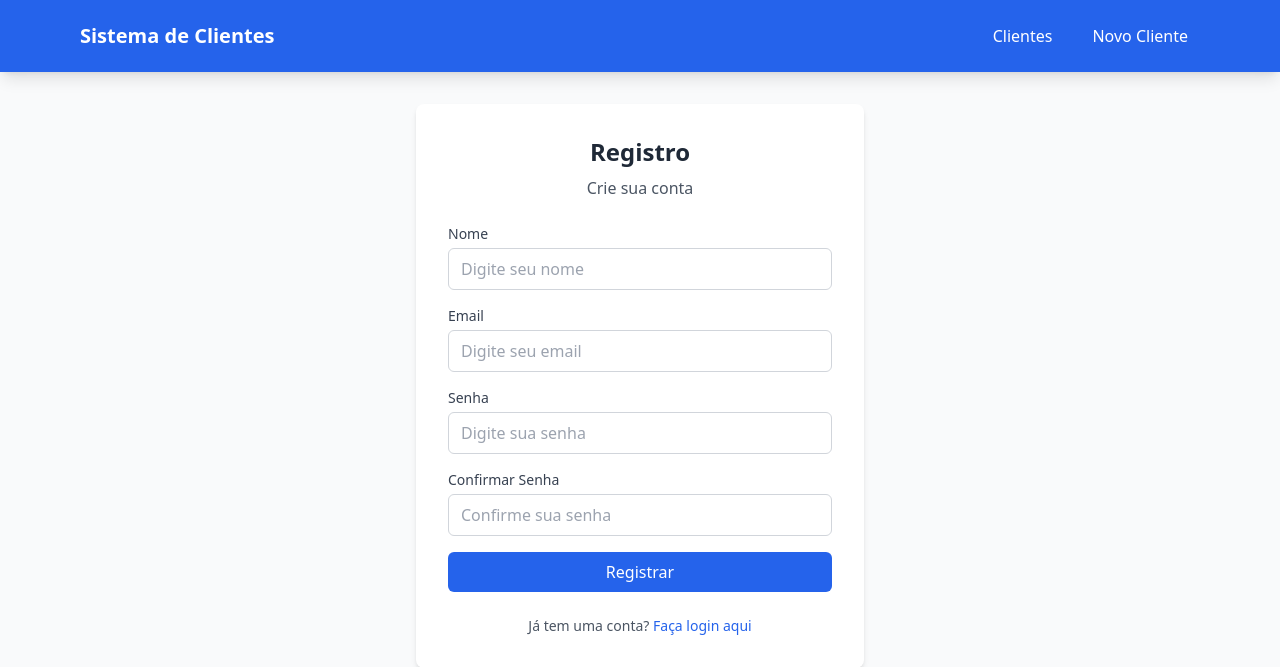
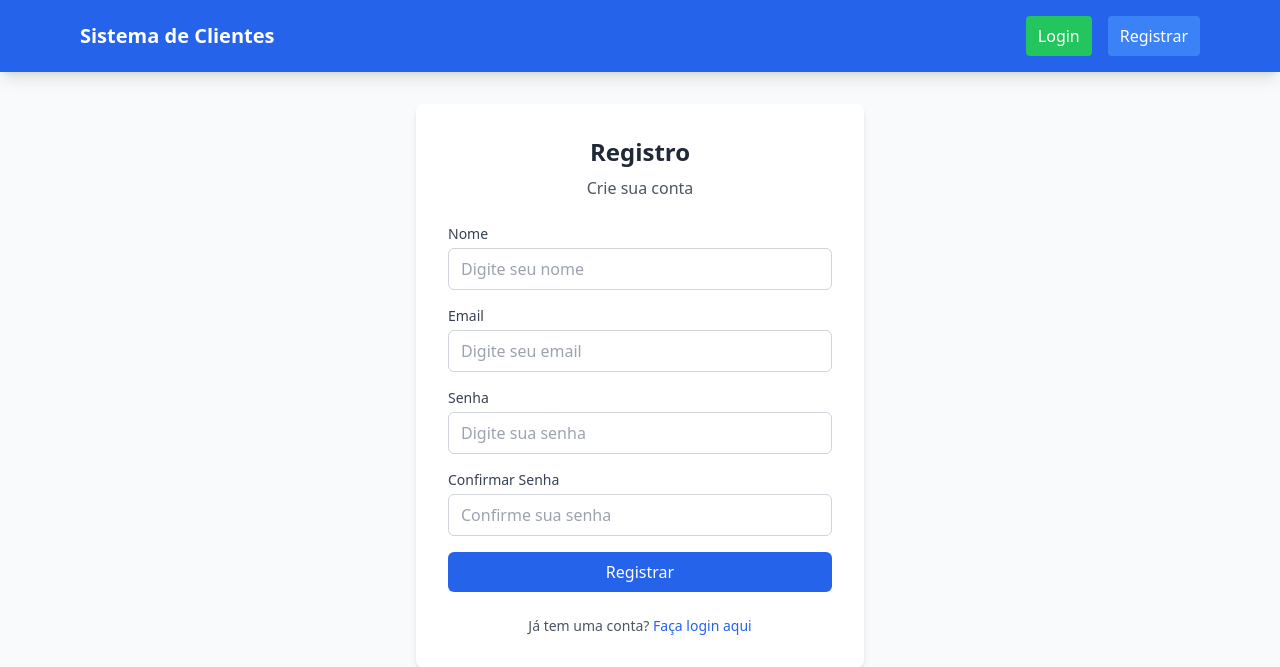
Before and after one commit to Emicy963/50-Days-Code-Challenge, a Django app: page /auth/register/ in a window 1280 px wide. Shown: the top 667 px of the page. Run offline with Django 5.2, Linux system fonts and the light colour scheme; some libraries are stand-ins or nearby versions.

Commit message:
Update the base template - 34th exercise

```diff
--- a/src/4-Django/templates/base.html
+++ b/src/4-Django/templates/base.html
@@ -14,12 +14,27 @@
                     <h1 class="text-xl font-bold">Sistema de Clientes</h1>
                 </div>
                 <div class="flex space-x-4">
+                    {% if user.is_authenticated %}
                         <a href="{% url 'clients' %}" class="hover:bg-blue-700 px-3 py-2 rounded">
                             Clientes
                         </a>
                         <a href="{% url 'create_client' %}" class="hover:bg-blue-700 px-3 py-2 rounded">
                             Novo Cliente
                         </a>
+                        <div class="flex items-center space-x-2">
+                            <span class="text-sm">Olá, {{ user.first_name|default:user.username }}!</span>
+                            <a href="{% url 'logout' %}" class="bg-red-500 hover:bg-red-600 px-3 py-2 rounded text-sm">
+                                Logout
+                            </a>
+                        </div>
+                    {% else %}
+                        <a href="{% url 'login' %}" class="bg-green-500 hover:bg-green-600 px-3 py-2 rounded">
+                            Login
+                        </a>
+                        <a href="{% url 'register' %}" class="bg-blue-500 hover:bg-blue-600 px-3 py-2 rounded">
+                            Registrar
+                        </a>
+                    {% endif %}
                 </div>
             </div>
         </div>
```
Lines whose indentation alone changed are shown as unchanged.
